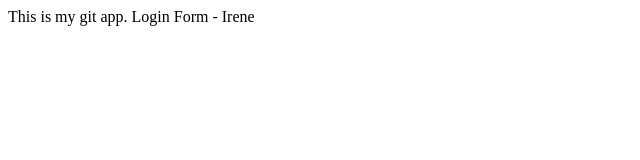
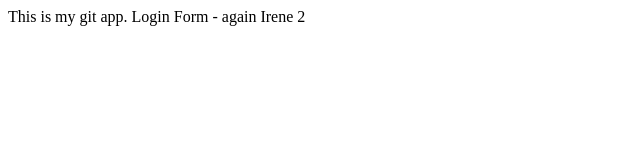
Before and after one commit to IreneS2019/mygitdemo, a plain HTML site: page index.html in a window 1280 px wide. Shown: the full height of the page, 0-640 px from the left. Drawn offline with Linux system fonts and the light colour scheme.

Commit message:
modified again

```diff
--- a/index.html
+++ b/index.html
@@ -4,6 +4,6 @@
 	</head>
 	<body>
 		This is my git app.
-		Login Form - Irene
+		Login Form - again Irene 2
 	</body>
 </html>
```
